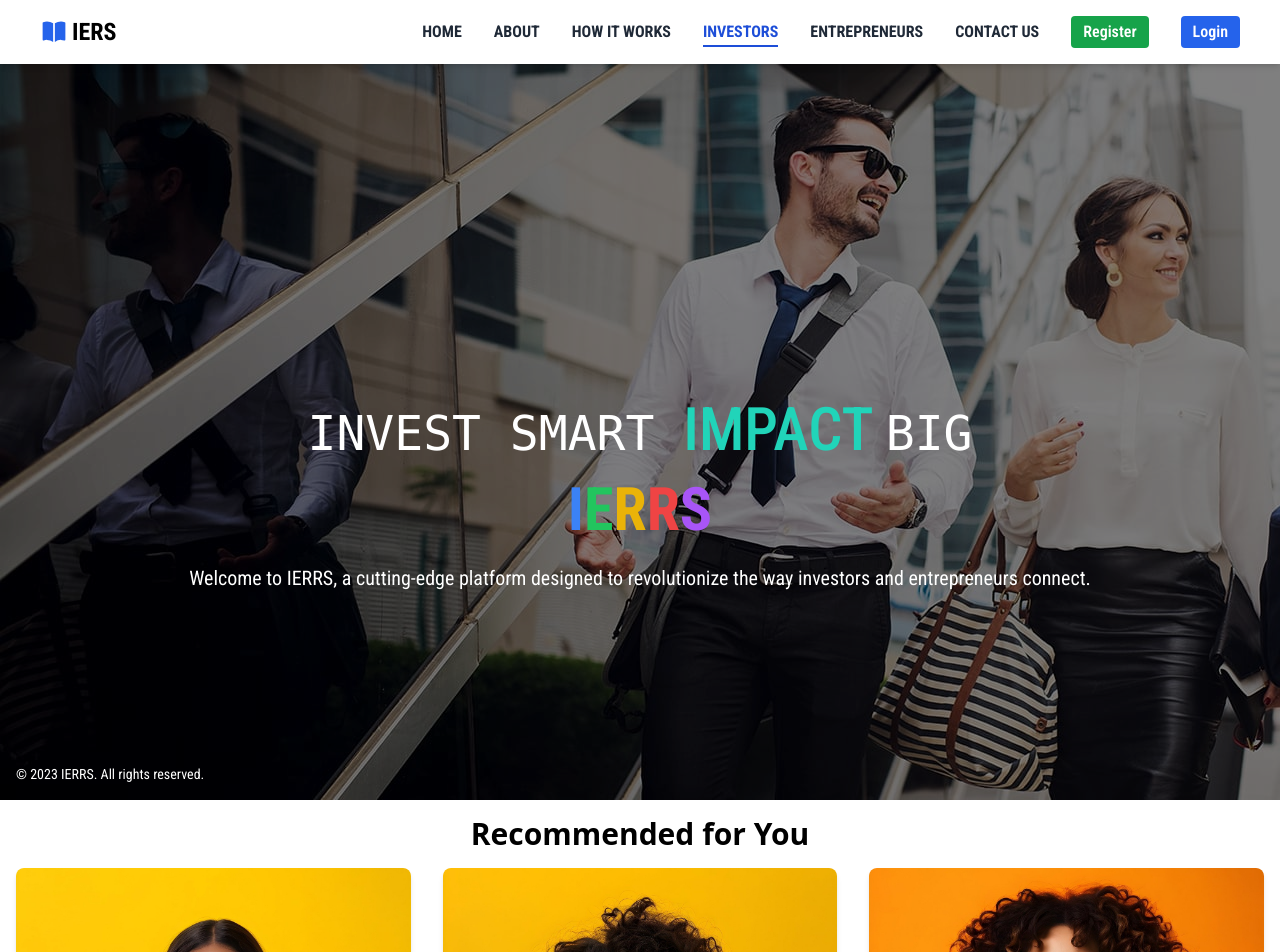
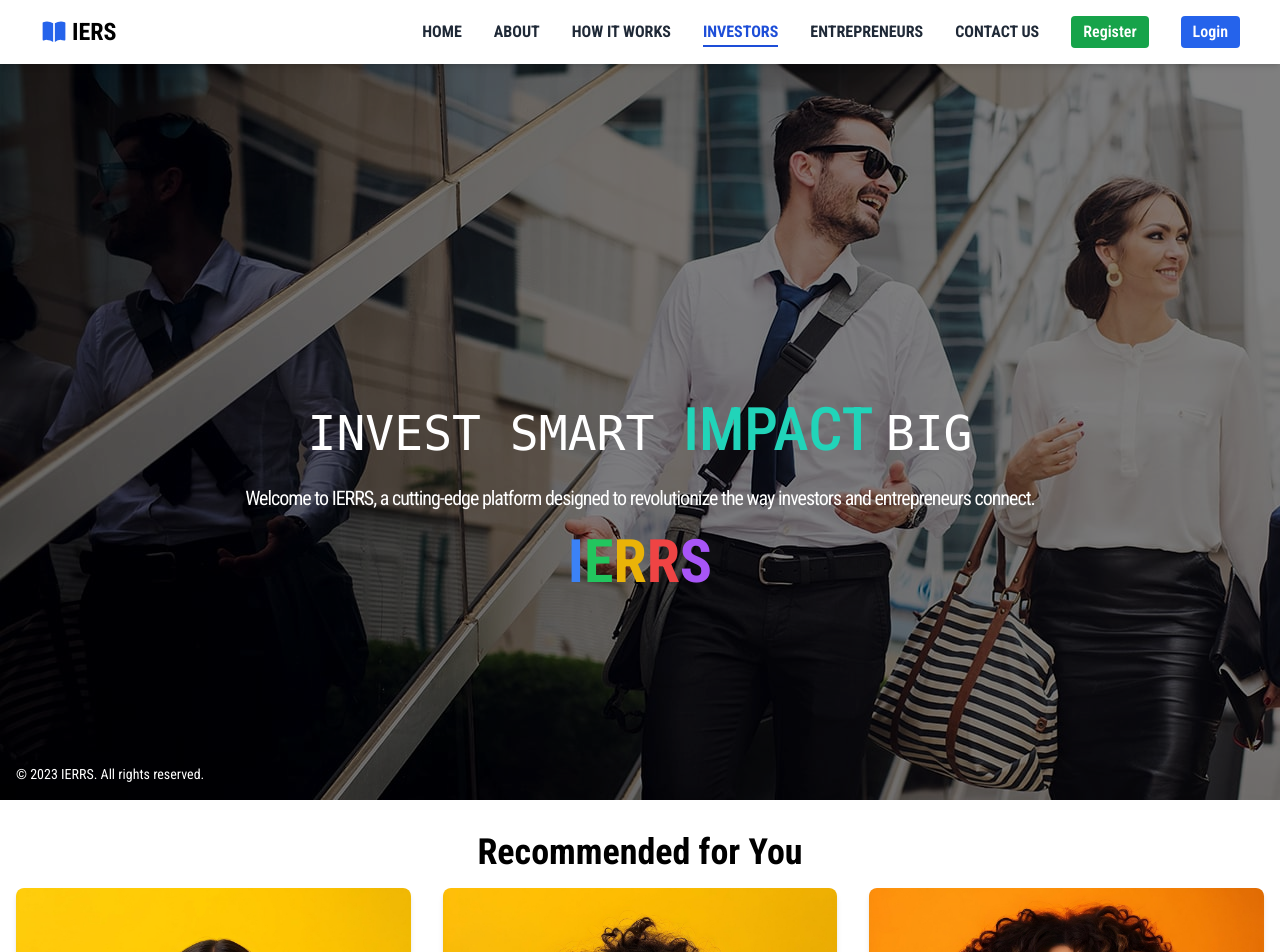
Before and after one commit to huzaifa898/fyp, a React (Create React App) app: page /fyp/investors in a window 1280 px wide. Shown: the top 952 px of the page. Built offline with nearby package versions, Linux system fonts and the light colour scheme.

Commit message:
changes in heros sections of all website

```diff
--- a/src/components/Contactform.jsx
+++ b/src/components/Contactform.jsx
@@ -15,7 +15,7 @@ function ContactForm() {
 
   return (
     <div className="container mx-auto px-4 py-16">
-      <h1 className="text-2xl font-bold text-gray-800 text-center mb-8 font-abc">
+      <h1 className="text-4xl mt-4 font-bold text-gray-800 text-center mb-8 font-abc">
         Get in Touch With Us
       </h1>
       <form onSubmit={handleSubmit} className="flex flex-col gap-4">
--- a/src/components/Entrecomended.jsx
+++ b/src/components/Entrecomended.jsx
@@ -43,7 +43,7 @@ const Entrecommended = () => {
   return (
     <div className="container mx-auto p-4">
 
-      <h1 className="text-3xl font-bold text-center mb-8 font-abc">Entrepreneur Recommended For You</h1>
+      <h1 className="text-3xl font-bold text-center mt-4 mb-8 font-abc">Entrepreneur Recommended For You</h1>
       <h1 className='text-xl font-bold text-center mb-8 font-abc'>StartUp:Enhance Wood Bussiness</h1>
       <div className="grid grid-cols-1 md:grid-cols-2 lg:grid-cols-3 gap-4">
         {entrepreneurs.map((entrepreneur) => (
--- a/src/components/HeroCon.jsx
+++ b/src/components/HeroCon.jsx
@@ -18,6 +18,11 @@ const Hero = () => {
           <h1 className="text-xl font-mono font-light font-medium md:text-6xl lg:text-7xl xl:text-5xl text-white font-abc">
           CONTACT US <span className='text-secondary  text-6xl font-abc'>WE ARE  </span>  LISTENING
           </h1>
+
+          <p className="mt-6  tracking-tighter text-lg md:text-xl lg:text-2xl xl:text-xl text-white font-abc">
+            Welcome to IERRS, a cutting-edge platform designed to
+            revolutionize the way investors and entrepreneurs connect.
+          </p>
           <h2 className="text-2xl font-bold mt-5 md:text-4xl lg:text-5xl xl:text-6xl text-white">
             <span className="text-blue-500">I</span>
             <span className="text-green-500">E</span>
@@ -25,11 +30,6 @@ const Hero = () => {
             <span className="text-red-500">R</span>
             <span className="text-purple-500">S</span>
           </h2>
-          <p className="mt-6 text-lg md:text-xl lg:text-2xl xl:text-xl text-white font-abc">
-            Welcome to IERRS, a cutting-edge platform designed to
-            revolutionize the way investors and entrepreneurs connect.
-          </p>
-
         </div>
       </div>
       <div className="absolute bottom-0 left-0 right-0 p-4 text-white">
--- a/src/components/HeroEnt.jsx
+++ b/src/components/HeroEnt.jsx
@@ -18,6 +18,11 @@ const Hero = () => {
           <h1 className="text-xl font-mono font-light font-medium md:text-6xl lg:text-7xl xl:text-5xl text-white font-abc">
           FROM CONCEPT  <span className='text-secondary  text-6xl font-abc'> TO </span>  CONQUEST
           </h1>
+
+          <p className="mt-6 text-lg tracking-tighter md:text-xl lg:text-2xl xl:text-xl text-white font-abc">
+            Welcome to IERRS, a cutting-edge platform designed to
+            revolutionize the way investors and entrepreneurs connect.
+          </p>
           <h2 className="text-2xl font-bold mt-5 md:text-4xl lg:text-5xl xl:text-6xl text-white">
             <span className="text-blue-500">I</span>
             <span className="text-green-500">E</span>
@@ -25,11 +30,6 @@ const Hero = () => {
             <span className="text-red-500">R</span>
             <span className="text-purple-500">S</span>
           </h2>
-          <p className="mt-6 text-lg md:text-xl lg:text-2xl xl:text-xl text-white font-abc">
-            Welcome to IERRS, a cutting-edge platform designed to
-            revolutionize the way investors and entrepreneurs connect.
-          </p>
-
         </div>
       </div>
       <div className="absolute bottom-0 left-0 right-0 p-4 text-white">
--- a/src/components/HeroInv.jsx
+++ b/src/components/HeroInv.jsx
@@ -18,6 +18,11 @@ const Hero = () => {
           <h1 className="text-xl font-mono font-light font-medium md:text-6xl lg:text-7xl xl:text-5xl text-white font-abc">
           INVEST SMART <span className='text-secondary  text-6xl font-abc'>IMPACT </span>  BIG
           </h1>
+
+          <p className="mt-6 text-lg md:text-xl lg:text-2xl xl:text-xl tracking-tighter text-white font-abc">
+            Welcome to IERRS, a cutting-edge platform designed to
+            revolutionize the way investors and entrepreneurs connect.
+          </p>
           <h2 className="text-2xl font-bold mt-5 md:text-4xl lg:text-5xl xl:text-6xl text-white font-abc">
             <span className="text-blue-500">I</span>
             <span className="text-green-500">E</span>
@@ -25,11 +30,6 @@ const Hero = () => {
             <span className="text-red-500">R</span>
             <span className="text-purple-500">S</span>
           </h2>
-          <p className="mt-6 text-lg md:text-xl lg:text-2xl xl:text-xl text-white font-abc">
-            Welcome to IERRS, a cutting-edge platform designed to
-            revolutionize the way investors and entrepreneurs connect.
-          </p>
-
         </div>
       </div>
       <div className="absolute bottom-0 left-0 right-0 p-4 text-white font-abc">
--- a/src/components/Recomended.jsx
+++ b/src/components/Recomended.jsx
@@ -78,7 +78,7 @@ const Recommended = () => {
 
     return (
         <div className="container mx-auto p-4">
-            <h2 className="text-3xl font-bold text-center mb-4">Recommended for You</h2>
+            <h2 className="text-4xl mt-4 font-bold text-center mb-4 font-abc">Recommended for You</h2>
             <div className="grid grid-cols-1 md:grid-cols-2 lg:grid-cols-3 gap-8">
                 {entrepreneurs.map((entrepreneur, index) => (
                     <div key={index} className="flex flex-col items-center bg-white rounded-lg shadow-md overflow-hidden">
```
